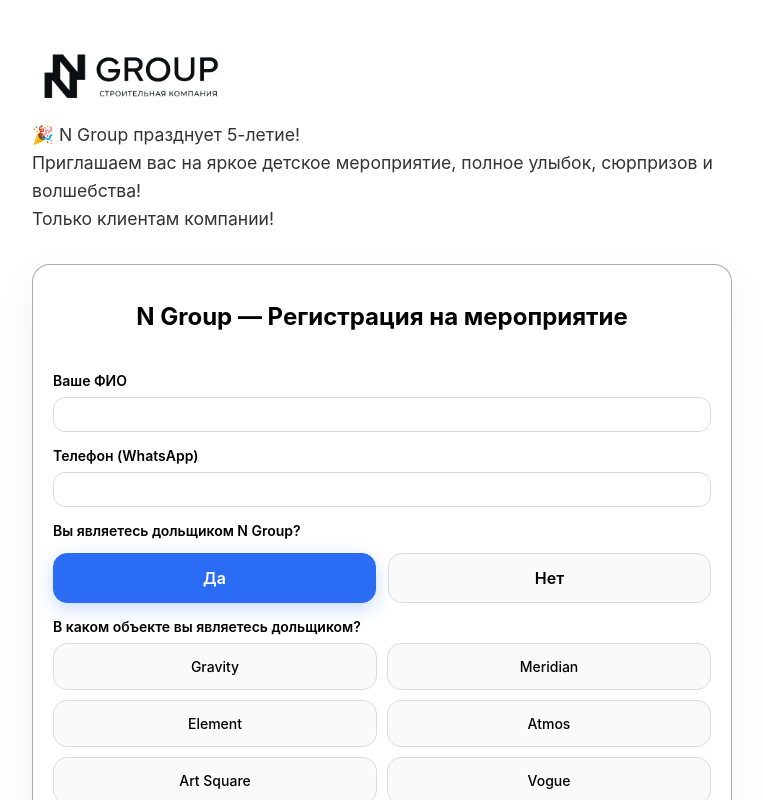
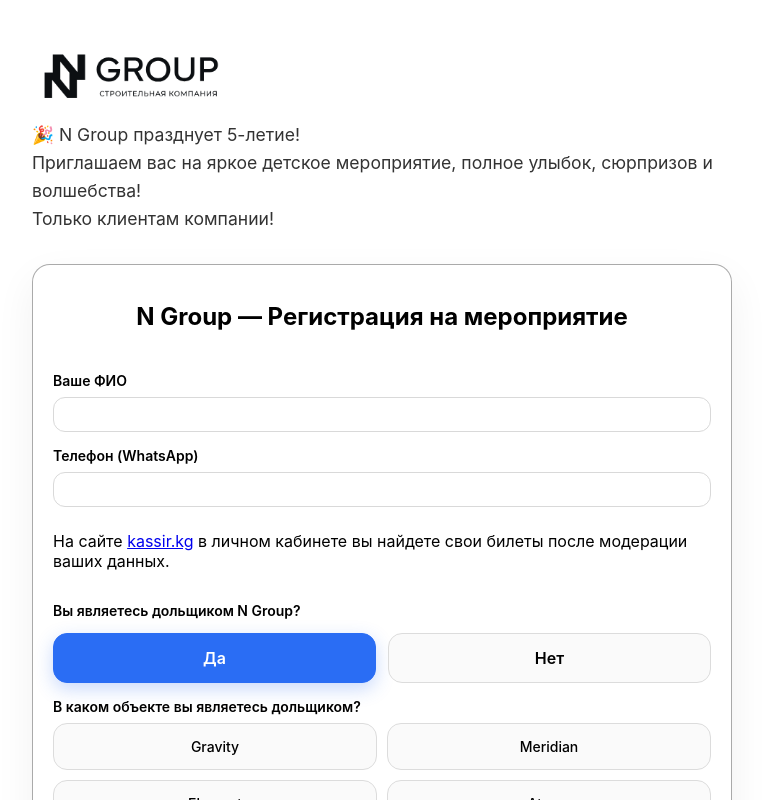
Before and after one commit to AbuZhuma/n-group-client, a React (Vite) app: page / in a window 1280 px wide. Shown: the top 800 px of the page, without its empty margins (258-1021 px from the left). Built offline with nearby package versions, Linux system fonts and the light colour scheme.

Commit message:
feat: api changed

```diff
--- a/src/form/Form.tsx
+++ b/src/form/Form.tsx
@@ -151,6 +151,7 @@
             <div className="form-group">
                 <label>Телефон (WhatsApp)</label>
                 <input type="tel" value={phone} onChange={(e) => setPhone(e.target.value)} />
+                <p>На сайте <a href="kassir.kg">kassir.kg</a> в личном кабинете вы найдете свои билеты после модерации ваших данных.</p>
                 {errors.phone && <span className="error">{errors.phone}</span>}
             </div>
 
--- a/src/services/sendForm.ts
+++ b/src/services/sendForm.ts
@@ -1,5 +1,5 @@
 import axios from "axios";
-const API_URL = "https://gn.kassir.kg"
+const API_URL = "https://gn.kassir.kg/api"
 
 export const sendForm = async (data: FormData) => {
     try {
```
